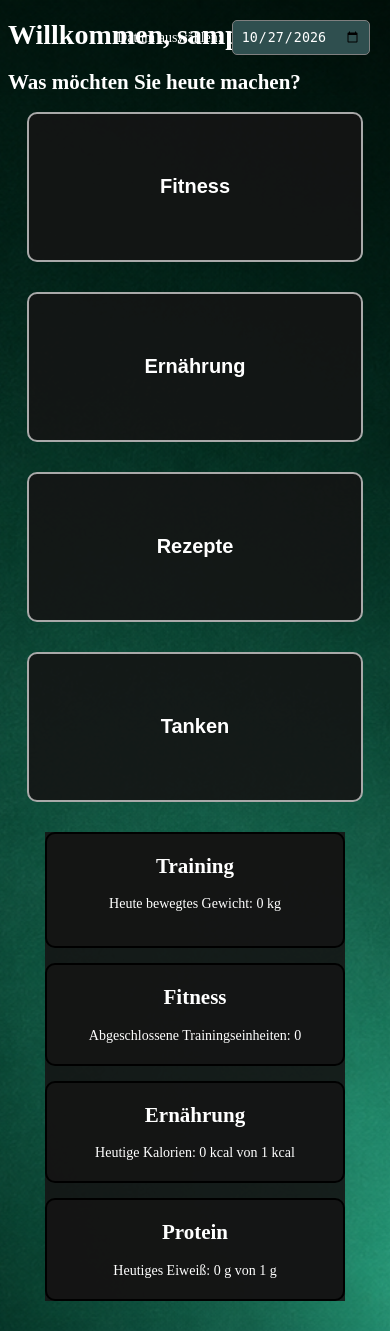
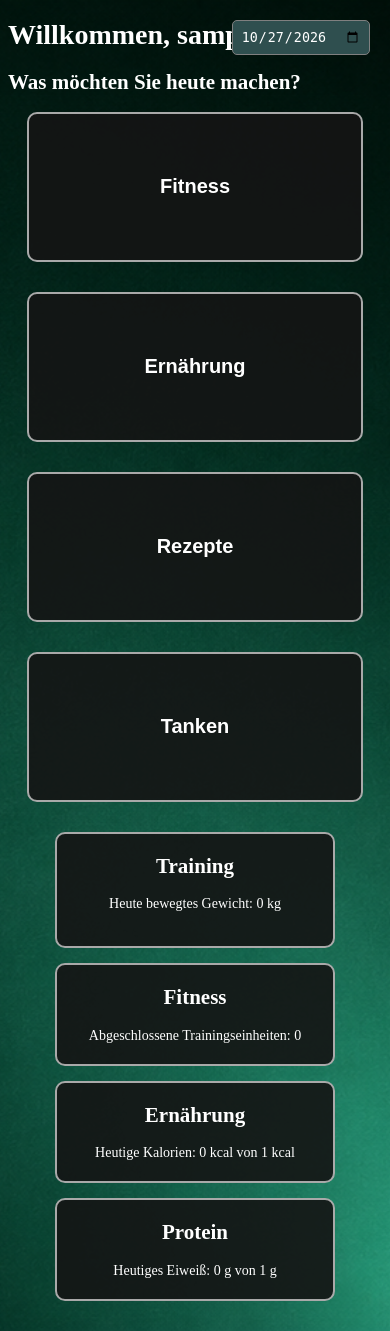
Before and after one commit to nicolas-python/personal-tracker, a Flask app: page /selection in a window 390 px wide. Run offline with Flask 3, Linux system fonts and the light colour scheme; the visitor is signed in with stand-in values (Sample User, id 1); tables that the repository leaves empty hold one stand-in row (values such as "Sample post").

Commit message:
style(mobile): simplify date selection on dashboard

```diff
--- a/static/css/style.css
+++ b/static/css/style.css
@@ -657,9 +657,16 @@ button:hover
     .daily-stats-container
     {
         grid-template-columns: 1fr;
-        width: 80%;
+        width: 75%;
         gap: 15px;
+        background-color: transparent;
+    }
+
+    .daily-stats-box
+    {
         background-color: rgba(20, 20, 20, 0.9);
+        border: 2px solid darkgray;
+        border-radius: 10px;
     }
 
     /*-------------------------------------------create_workout.html Handy-------------------------------------------*/
--- a/templates/selection.html
+++ b/templates/selection.html
@@ -11,7 +11,7 @@
 
 <body class="selection-page">
 
-    <h1>Willkommen, {{ username }}!</h1>
+    <h1>Willkommen, {{ username }}</h1>
     <h2>Was möchten Sie heute machen?</h2>
 
     <div class="selection-container">
@@ -35,7 +35,6 @@
 
     <div class="daily-stats-container">
         <div class="date-selection">
-            <label for="selectedDate">Datum auswählen:</label>
             <input type="date" id="selectedDate" value="{{ selected_date }}">
         </div>
 
```
